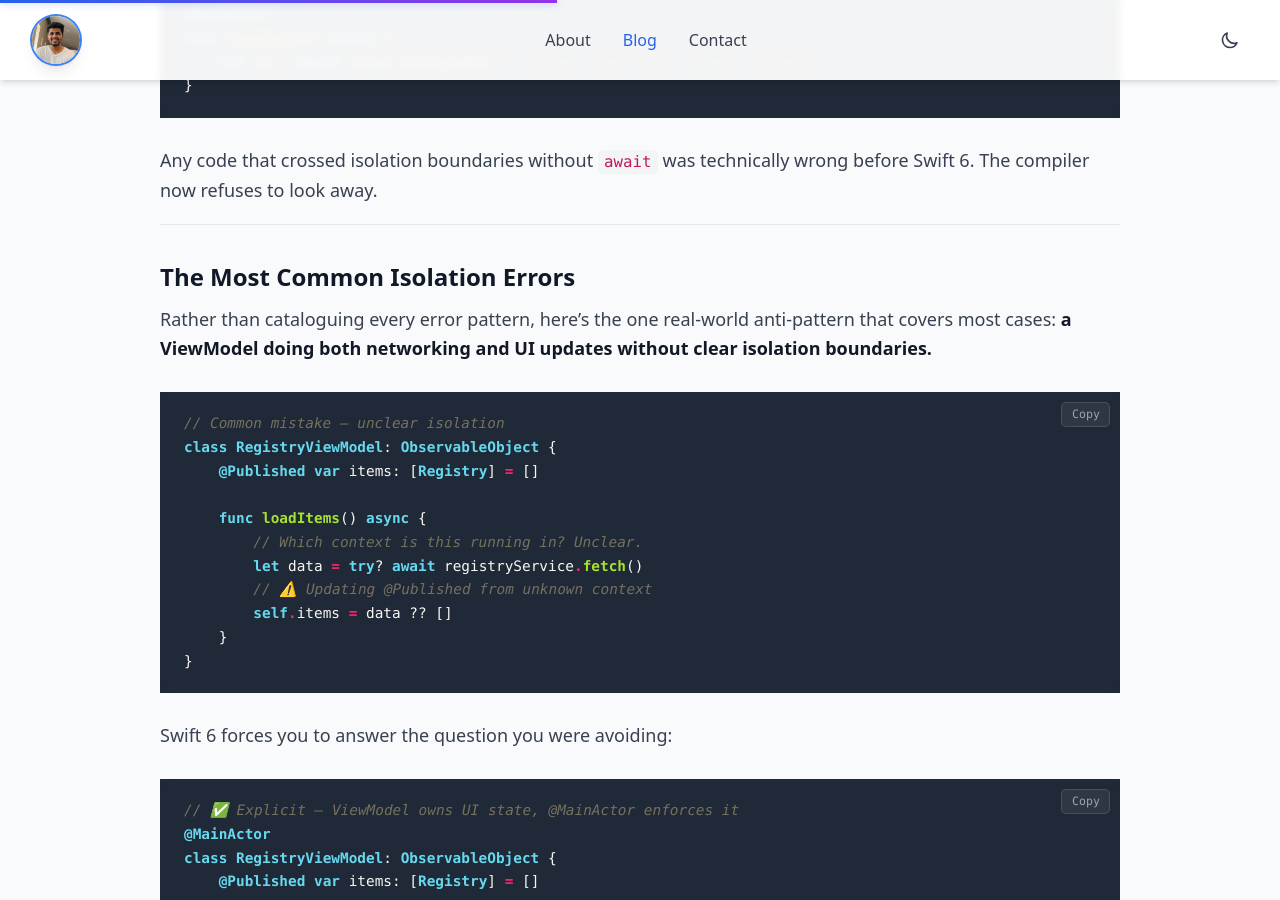
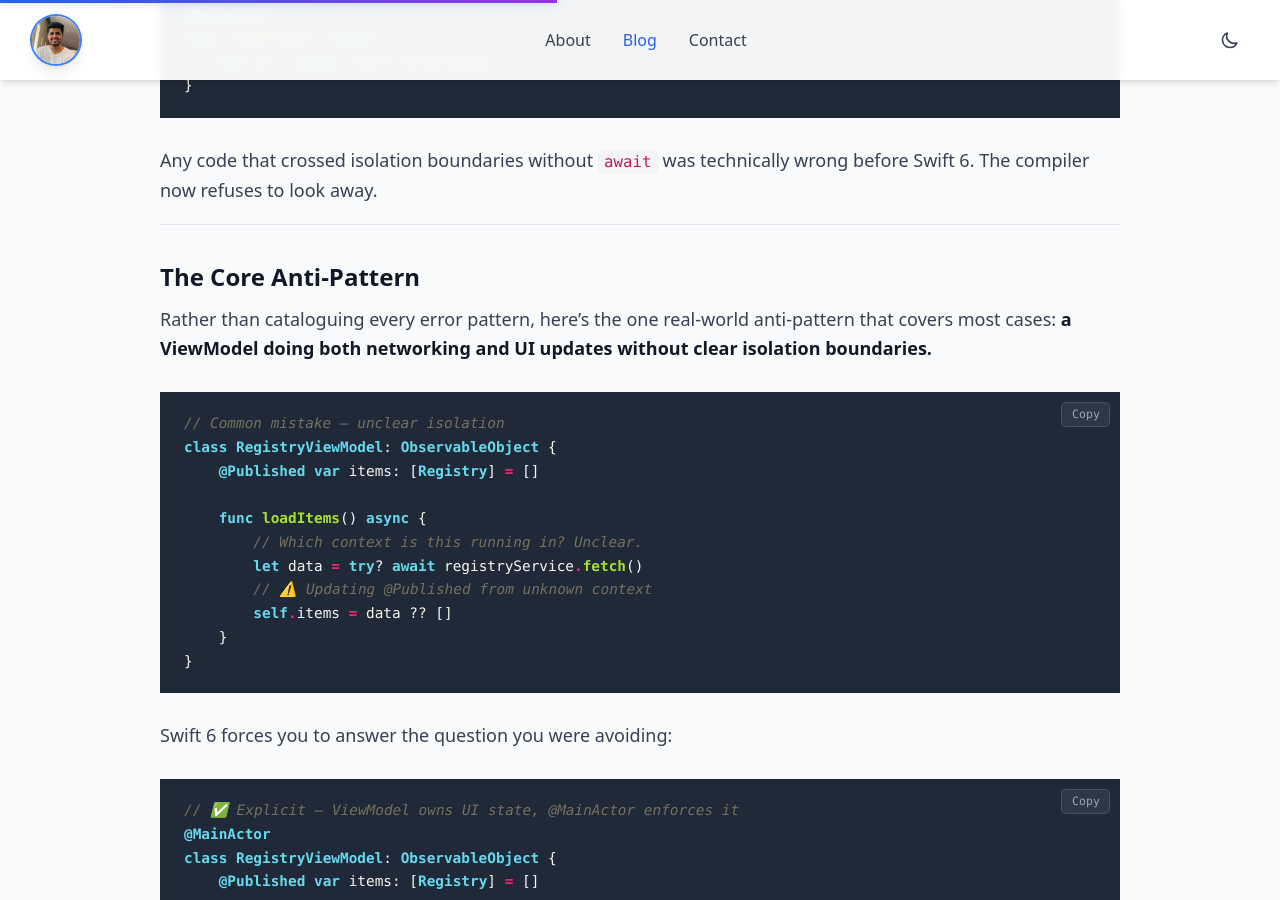
Before and after one commit to rajmanikush/rajmanikush.github.io, a Jekyll site: the page built from _posts/2026-05-01-actor-isolation-swift6-preconcurrency-migration-strategy.md, in a window 1280 px wide and 900 px high, scrolled down 7176 px. Built offline with Jekyll 4.4.1, drawn with Linux system fonts in a browser that asks for light colours; nearby versions of some CDN libraries; comment, search, counter and statistics services are not loaded; some of the changed text lies outside the part shown.

Commit message:
refine: rename section and add transition sentence
- Rename 'The Most Common Isolation Errors' → 'The Core Anti-Pattern'
- Add bridging sentence before the mental model diagram

Co-Authored-By: Claude Sonnet 4.6 <noreply@anthropic.com>

```diff
--- a/_posts/2026-05-01-actor-isolation-swift6-preconcurrency-migration-strategy.md
+++ b/_posts/2026-05-01-actor-isolation-swift6-preconcurrency-migration-strategy.md
@@ -220,7 +220,7 @@ Any code that crossed isolation boundaries without `await` was technically wrong
 
 ---
 
-## The Most Common Isolation Errors
+## The Core Anti-Pattern
 
 Rather than cataloguing every error pattern, here's the one real-world anti-pattern that covers most cases: **a ViewModel doing both networking and UI updates without clear isolation boundaries.**
 
```
Also changed, not shown: other parts of _posts/2026-05-01-actor-isolation-swift6-preconcurrency-migration-strategy.md (+2 -0 lines).
